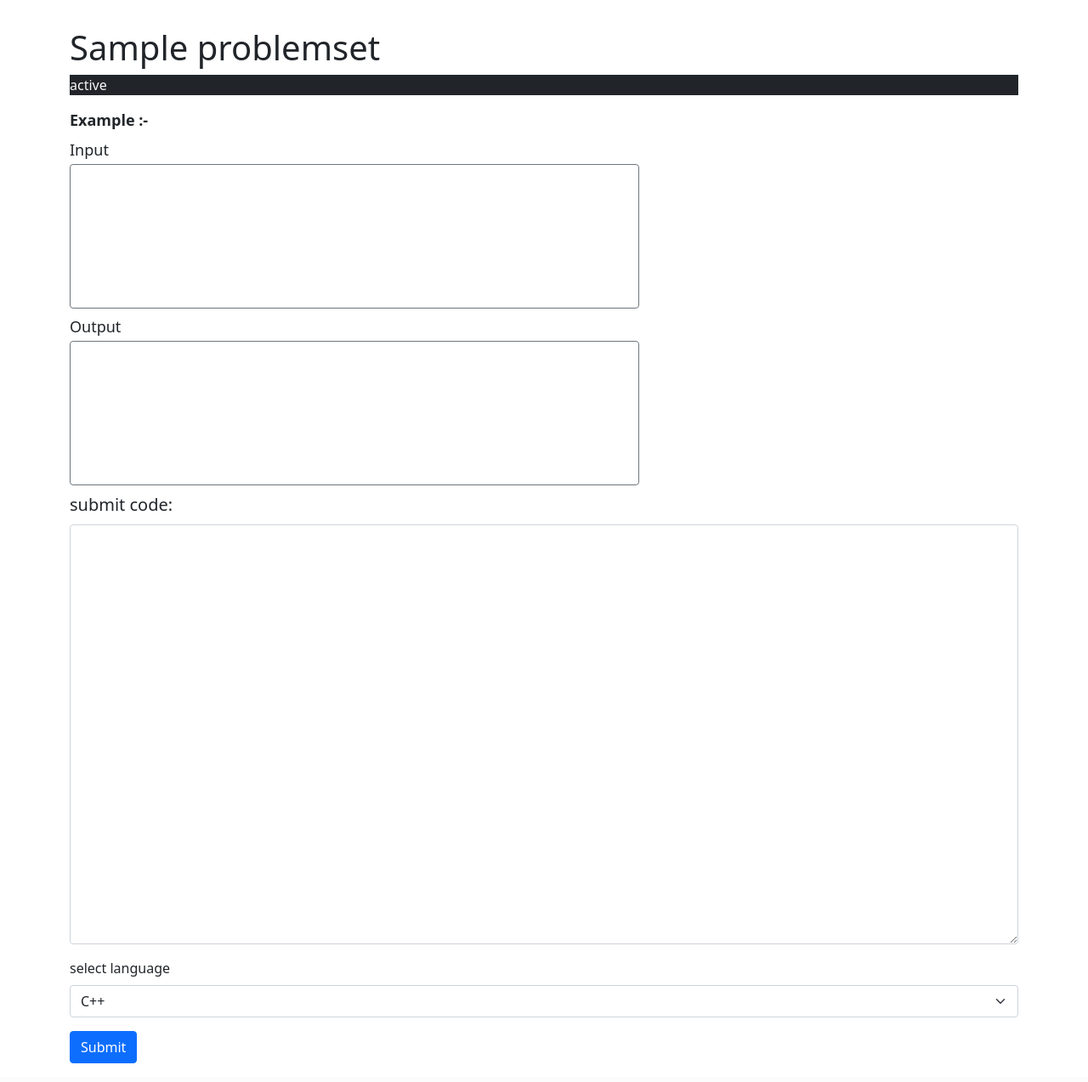
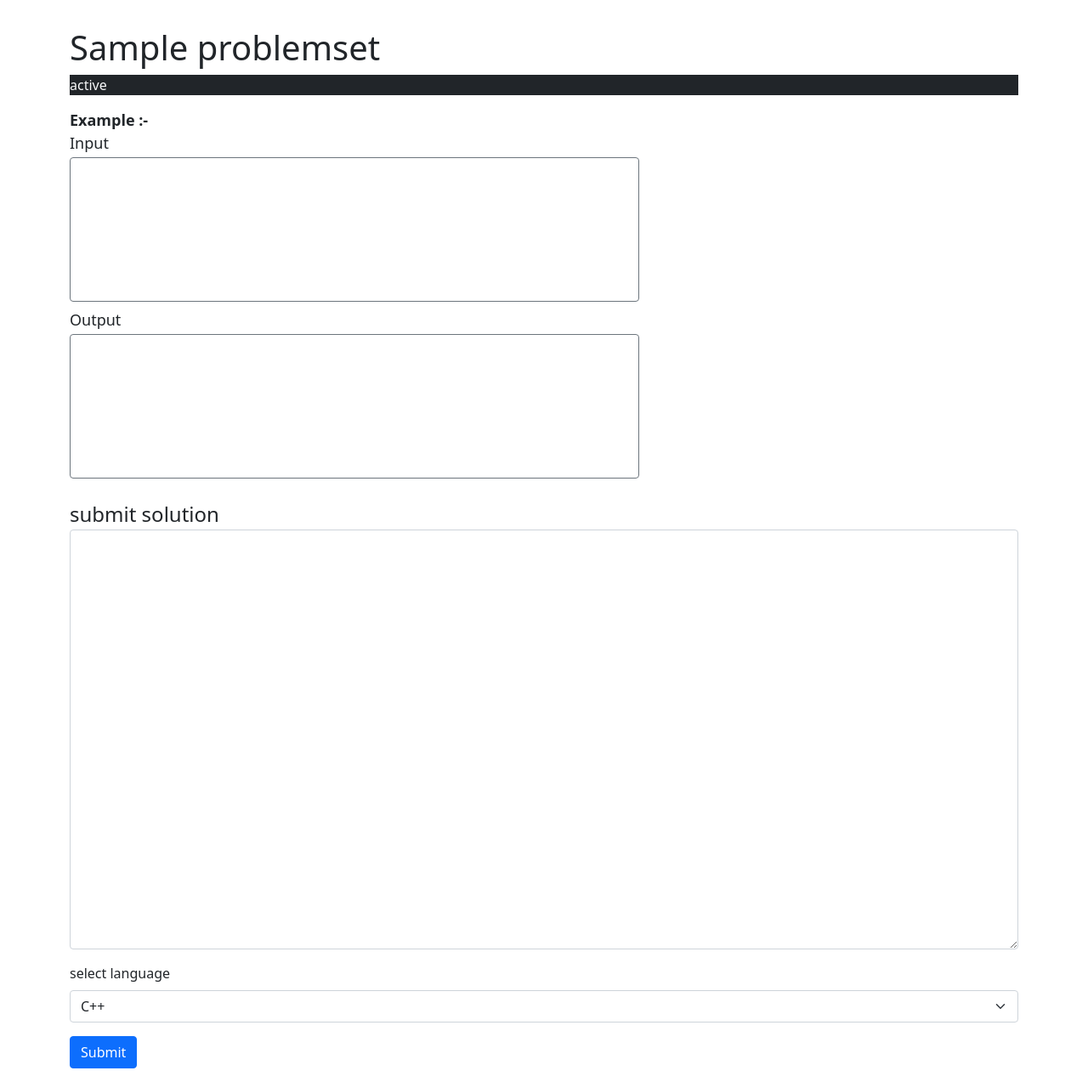
Before and after one commit to Toshendrabohra/online-judge, a Django app: page /problem_page/00000000-0000-0000-0000-000000000001 in a window 1280 px wide. Shown: the part 71-1344 px from the top of the page at 85% size. Before the commit the page ends 1322 px from the top, so only its background shows below. Run offline with Django 3.2, Linux system fonts and the light colour scheme; tables that the repository leaves empty hold one stand-in row (values such as "Sample post"); some libraries are stand-ins or nearby versions.

Commit message:
styings improved

```diff
--- a/templates/home/base.html
+++ b/templates/home/base.html
@@ -92,6 +92,13 @@
       font-weight: 400;
       color: #007bff;
     }
+
+    .submit-code-heading {
+      font-size: 24px;
+      margin-bottom: 0px;
+      font-weight: 400;
+      margin-top: 16px;
+    }
   </style>
 </head>
 
--- a/templates/home/problem_page.html
+++ b/templates/home/problem_page.html
@@ -18,7 +18,7 @@
 
   <div class="example-box">
     <p class="example-heading">Example :-</p>
-    <div class="input-output-box my-2">
+    <div class="input-output-box mb-2">
       <div class="example-inner-heading">
         <p>Input</p>
       </div>
@@ -26,7 +26,7 @@
 
       </div>
     </div>
-    <div class="input-output-box my-2">
+    <div class="input-output-box mb-2">
       <div class="example-inner-heading">
         <p>Output</p>
       </div>
@@ -40,7 +40,7 @@
     {% csrf_token %}
     <fieldset>
       <div class="mb-3">
-        <label for="user_submission" class="form-label submit-header">submit code:</label>
+        <label for="user_submission" class="form-label submit-header submit-code-heading">submit solution</label>
         <textarea class="form-control" name="user_submission" id="user_submission" rows="20"></textarea>
       </div>
       <div class="mb-3">
```
